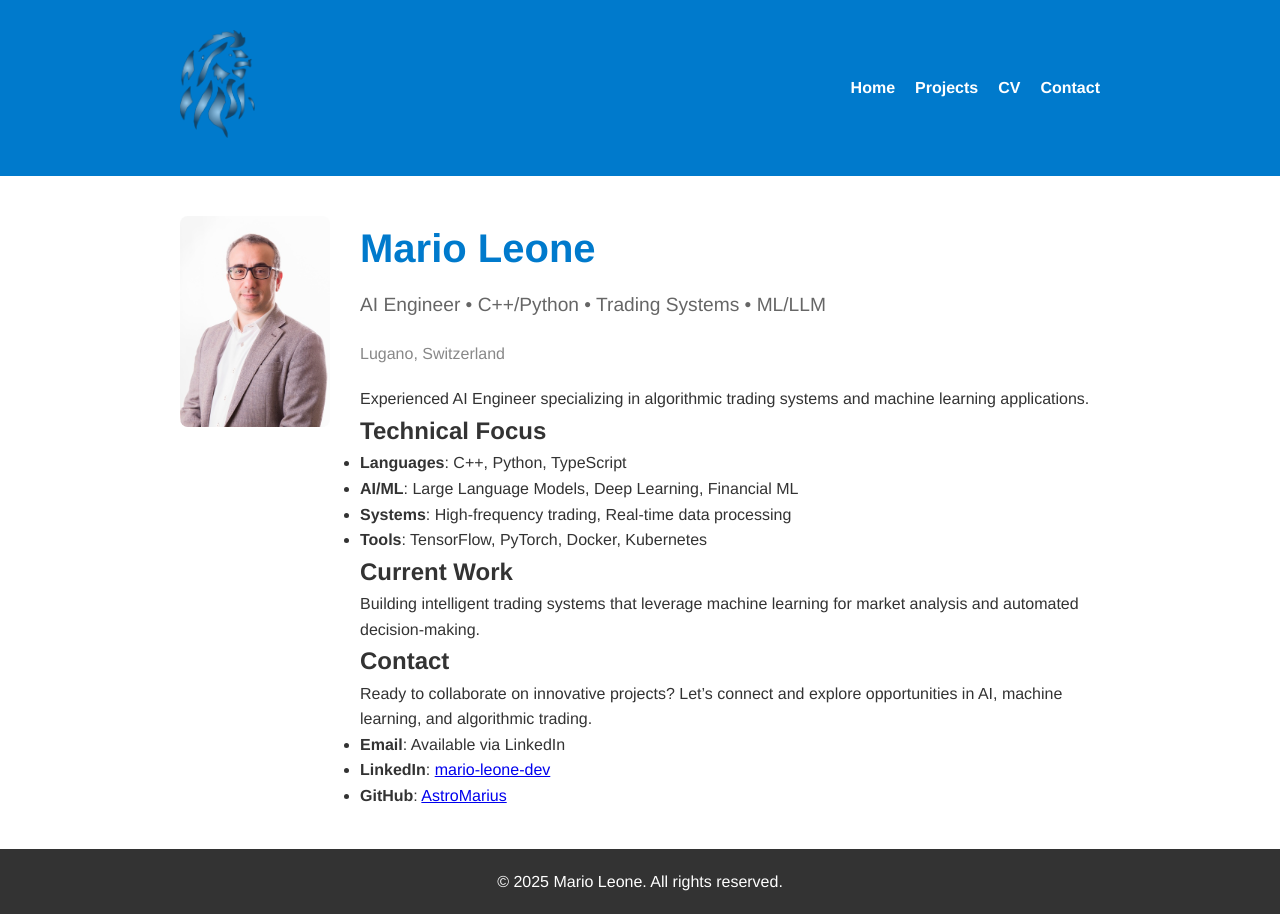
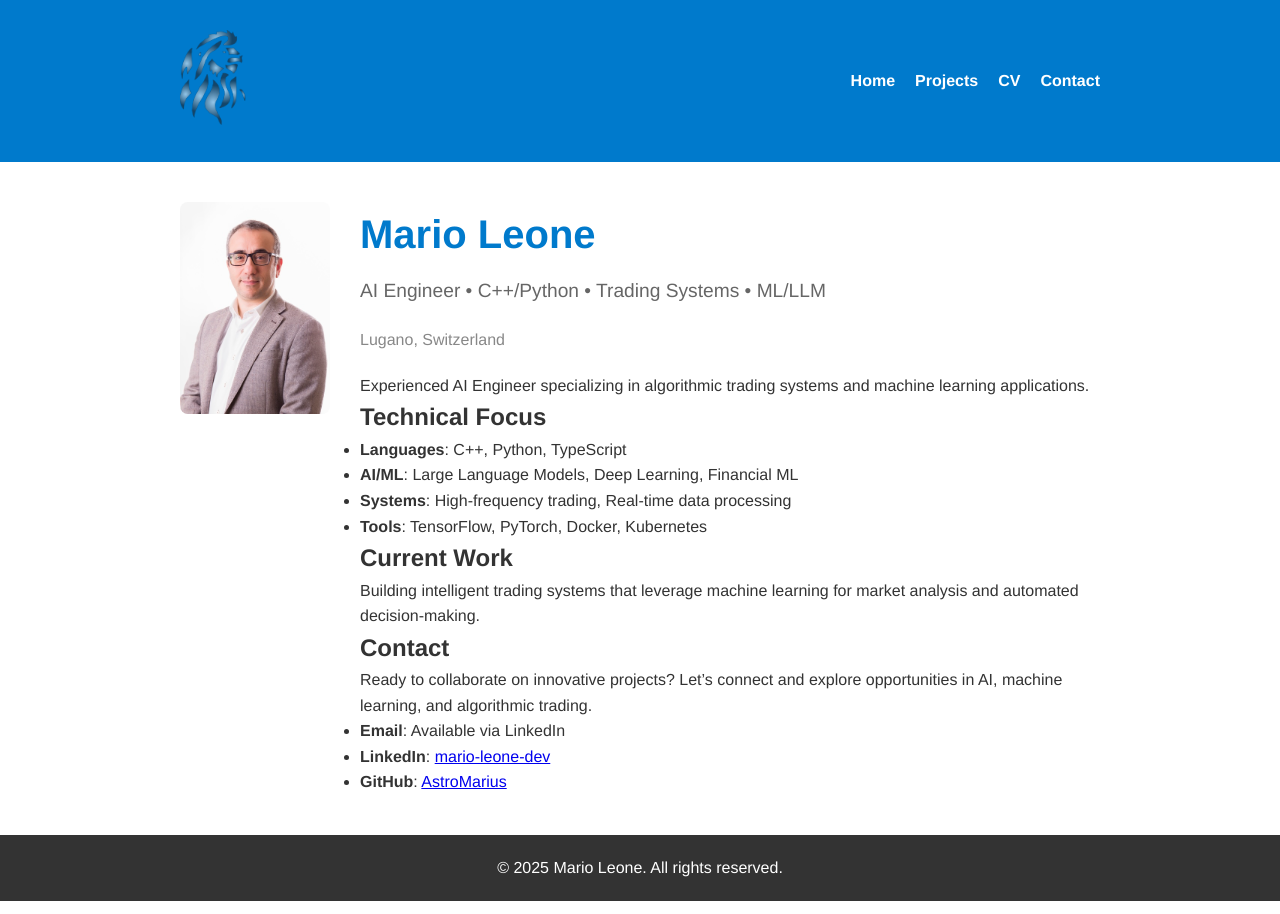
Before and after one commit to AstroMarius/marioleone.github.io, a Jekyll site: the page built from index.md, in a window 1280 px wide. Built offline with Jekyll 4.4.1, drawn with Linux system fonts in a browser that asks for light colours.

Commit message:
feat: adattare le dimensioni dell'immagine del logo per una migliore visualizzazione mobile
Modificate le dimensioni massime dell'immagine del logo per migliorare la visualizzazione su dispositivi mobili, riducendo l'altezza massima a 110px e la larghezza massima a 280px.

```diff
--- a/assets/css/style.css
+++ b/assets/css/style.css
@@ -123,10 +123,10 @@ footer {
 
 /* Added adaptation for mobile navigation and logo styling */
 .logo-img {
-  max-height: 140px; /* Doubled the maximum height */
+  max-height: 110px; /* Doubled the maximum height */
   height: auto;
   width: auto;
-  max-width: 320px; /* Doubled the maximum width */
+  max-width: 280px; /* Doubled the maximum width */
   object-fit: contain;
 }
 
```
Also changed, not shown: 3 other files.
